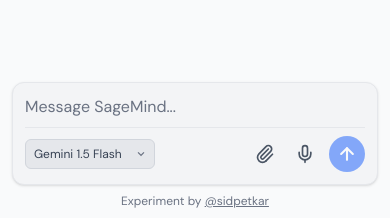
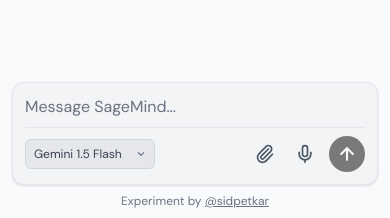
Before and after one commit to sidpetkar/sagemind, a Next.js app: page / in a window 390 px wide. Shown: the part 623-841 px from the top of the page. Built offline with nearby package versions, Linux system fonts and the light colour scheme.

Commit message:
Fix mobile viewport layout for header/footer.

```diff
--- a/src/app/page.tsx
+++ b/src/app/page.tsx
@@ -484,7 +484,7 @@
       <div className="max-w-3xl mx-auto flex flex-col h-screen">
         {/* Header - Solid Background, No Border */}
         <header
-          className="bg-gray-50 pt-3 pb-3 sm:pt-4 sm:pb-4 text-center z-10"
+          className="bg-gray-50 pt-3 pb-3 sm:pt-4 sm:pb-4 text-center z-10 flex-shrink-0"
           // Header background needs to match chat area bg again
         >
           <h1 className="text-lg sm:text-xl font-semibold text-gray-800">SageMind</h1>
@@ -508,7 +508,7 @@
             <div
                       className={`px-3 py-2 sm:px-4 sm:py-2 ${
                         msg.role === 'user'
-                          ? 'max-w-[80%] bg-blue-500 text-white rounded-lg shadow'
+                          ? 'max-w-[80%] bg-gray-200 text-gray-800 rounded-lg'
                           : 'w-full bg-transparent text-gray-800'
                       }`}
             >
@@ -683,7 +683,7 @@
       )}
 
         {/* Footer - Transparent Background */}
-        <footer className="p-3 bg-transparent">
+        <footer className="p-3 bg-transparent flex-shrink-0">
           <form onSubmit={handleSubmit} className="flex flex-col gap-0"> {/* Use gap-0 on form if needed */}
             {/* Conditionally Render Preview Directly Above Input Container */}
             {(audioUrl || (uploadedFileInfo && uploadedFileInfo.base64 && uploadedFileInfo.originalType.startsWith('image/'))) && (
@@ -843,7 +843,7 @@
           <button
                     type="submit" // Corrected type
                     disabled={isLoading || (!inputValue.trim() && !selectedFile && !uploadedFileInfo && !audioUrl)}
-                    className="p-2 bg-blue-600 text-white rounded-full hover:bg-blue-700 focus:outline-none focus:ring-2 focus:ring-blue-500 focus:ring-offset-2 focus:ring-offset-gray-100 disabled:opacity-50 disabled:cursor-not-allowed flex items-center justify-center aspect-square"
+                    className="p-2 bg-black text-white rounded-full hover:bg-gray-800 focus:outline-none focus:ring-2 focus:ring-gray-700 focus:ring-offset-2 focus:ring-offset-gray-100 disabled:opacity-50 disabled:cursor-not-allowed flex items-center justify-center aspect-square"
                     title="Send message"
                   >
                     <ArrowUp className="w-5 h-5" strokeWidth={2.5} />
```
